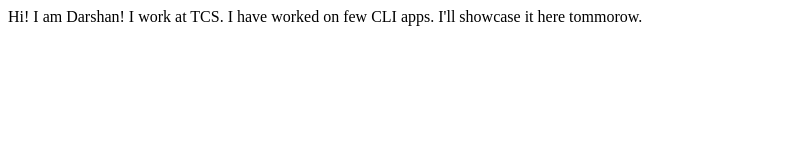
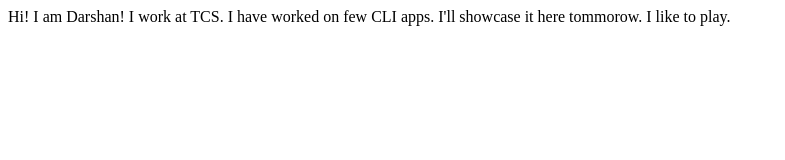
Before and after one commit to darshan1059/student-site, a plain HTML site: page index.html in a window 1280 px wide. Shown: the whole page, without its empty margins (0-785 px from the left). Drawn offline with Linux system fonts and the light colour scheme.

Commit message:
update interest

```diff
--- a/index.html
+++ b/index.html
@@ -11,5 +11,7 @@
     I work at TCS.
 
     I have worked on few CLI apps. I'll showcase it here tommorow.
+
+    I like to play.
 </body>
 </html>
```
